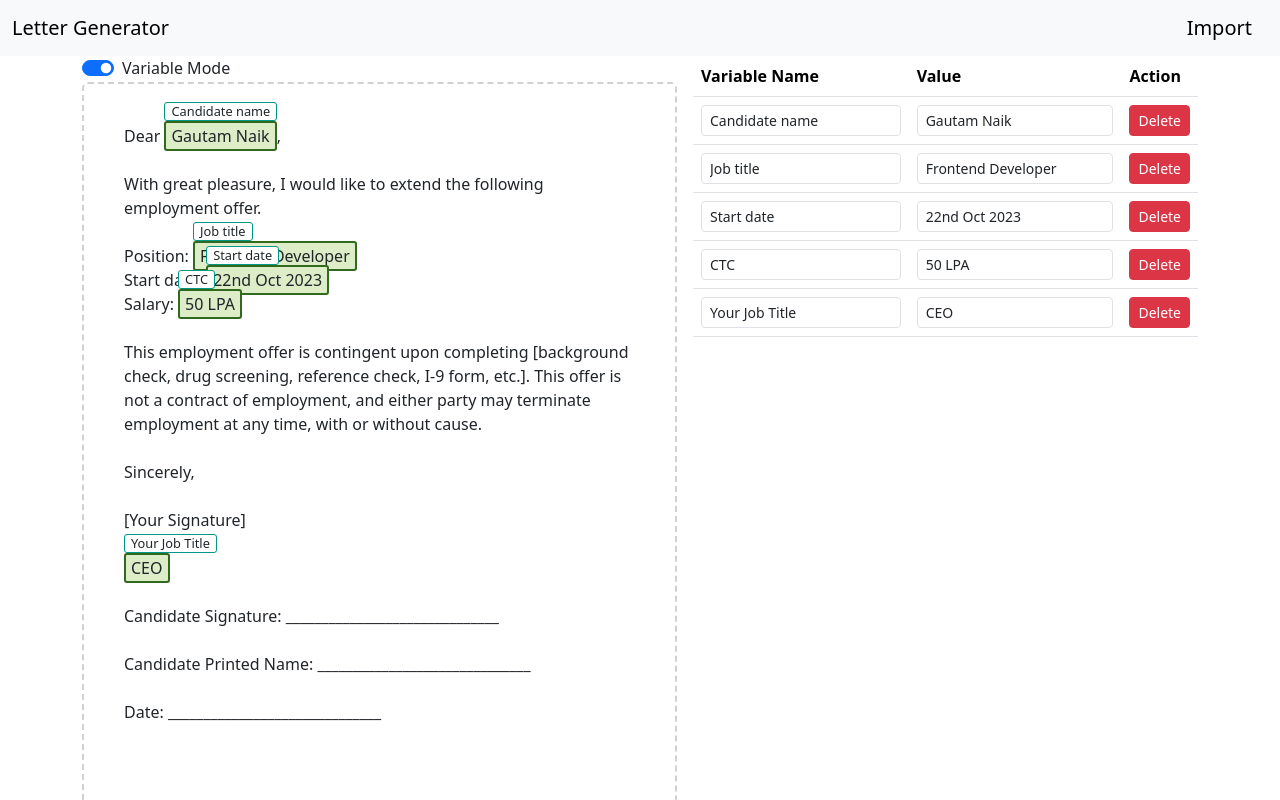
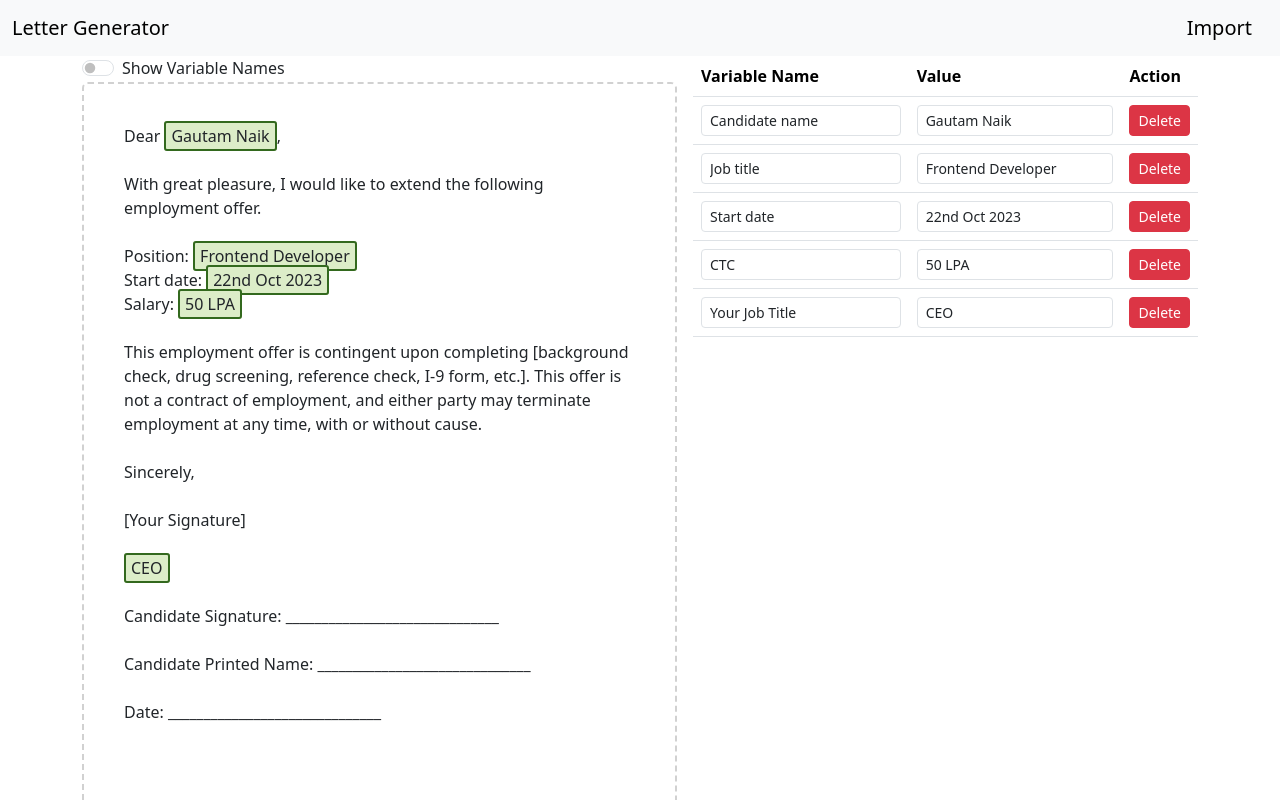
Before and after one commit to gautamnaik1994/letter-generator, a React (Vite) app: page / in a window 1280 px wide. Shown: the top 800 px of the page. Built offline with nearby package versions, Linux system fonts and the light colour scheme.

Commit message:
removed varible mode

```diff
--- a/src/components/Editor.jsx
+++ b/src/components/Editor.jsx
@@ -2,14 +2,15 @@ import { useState, useRef, useEffect } from 'react';
 import { nanoid } from 'nanoid';
 import JsPDF from 'jspdf';
 
-export default function Editor({htmlString}) {
-  const [variableMode, setVariableMode] = useState(true);
+export default function Editor({ htmlString }) {
+  //   const [variableMode, setVariableMode] = useState(true);
+  const [showVariableNames, setShowVariableNames] = useState(false);
   const [btnCoords, setBtnCoords] = useState({ left: 0, top: 0 });
   const [html, setHtml] = useState(htmlString);
   const [showVariablBtn, setShowVariableBtn] = useState(false);
   const [variables, setVariables] = useState(new Map());
-  const variableModeRef = useRef();
-  variableModeRef.current = variableMode;
+  //   const variableModeRef = useRef();
+  //   variableModeRef.current = variableMode;
 
   const editor = useRef(null);
 
@@ -40,7 +41,7 @@ export default function Editor({htmlString}) {
   const deleteVariable = (id) => {
     let elem = editor.current;
     let tag = elem.querySelector(`#${id}`);
-    let {parentNode} = tag;
+    let { parentNode } = tag;
     const textNode = document.createTextNode(tag.textContent);
     parentNode.insertBefore(textNode, tag);
     tag.remove();
@@ -57,7 +58,7 @@ export default function Editor({htmlString}) {
 
   const generateVariables = () => {
     let variableData = new Map();
-      const variableTags = editor.current.getElementsByTagName('mark');
+    const variableTags = editor.current.getElementsByTagName('mark');
 
     Array.from(variableTags).forEach((tag) => {
       variableData.set(tag.id, {
@@ -84,9 +85,9 @@ export default function Editor({htmlString}) {
     setHtml(editor.current.innerHTML);
   };
 
-    const handleNameChange = (e, id) => {
-      console.log( editor.current.innerHTML );
-      let tag = editor.current.querySelector(`#${id}`);
+  const handleNameChange = (e, id) => {
+    console.log(editor.current.innerHTML);
+    let tag = editor.current.querySelector(`#${id}`);
 
     tag.dataset.name = e.target.value;
 
@@ -113,10 +114,10 @@ export default function Editor({htmlString}) {
   }, []);
 
   const handleSelection = () => {
-    if (!variableModeRef.current) {
-      setShowVariableBtn(false);
-      return;
-    }
+    // if (!variableModeRef.current) {
+    //   setShowVariableBtn(false);
+    //   return;
+    // }
     let selection = window.getSelection();
     if (selection.toString().length === 0) {
       setShowVariableBtn(false);
@@ -143,13 +144,13 @@ export default function Editor({htmlString}) {
 
   const generatePDF = () => {
     const report = new JsPDF('portrait', 'pt', 'a4');
-    editor.current.classList.add('clean-editor');
+    editor.current.classList.remove('styled-editor');
     report.html(editor.current, {
-      callback: function(pdf) {
+      callback: function (pdf) {
         pdf
           .save('myfile.pdf', { returnPromise: true })
-          .then(editor.current.classList.remove('clean-editor'));
-      },
+          .then(editor.current.classList.add('styled-editor'));
+      }
     });
   };
 
@@ -175,7 +176,7 @@ export default function Editor({htmlString}) {
       <div className="container">
         <div className="d-flex gap-3">
           <div className="left-sec">
-            <div>
+            {/* <div>
               <div className="form-check form-switch">
                 <input
                   className="form-check-input"
@@ -185,24 +186,47 @@ export default function Editor({htmlString}) {
                   checked={variableMode}
                   onChange={(e) => setVariableMode(e.target.checked)}
                 />
-
                 <label className="form-check-label" htmlFor="flexSwitchCheckDefault">
                   Variable Mode
                 </label>
               </div>
+            </div> */}
+
+            <div>
+              <div className="form-check form-switch">
+                <input
+                  className="form-check-input"
+                  type="checkbox"
+                  role="switch"
+                  id="flexSwitchCheckDefault"
+                  checked={showVariableNames}
+                  onChange={(e) => setShowVariableNames(e.target.checked)}
+                />
+                <label className="form-check-label" htmlFor="flexSwitchCheckDefault">
+                  Show Variable Names
+                </label>
+              </div>
             </div>
             <p
-              contentEditable={!variableMode}
+              contentEditable={true}
               // onMouseUp={handleSelection}
-              className="form-control"
+              className={`editor form-control styled-editor ${
+                showVariableNames ? 'show-variable-name' : ''
+              }`}
               dangerouslySetInnerHTML={{ __html: html }}
-              onBlur={(e) => { setHtml(e.target.innerHTML); generateVariables() }}
+              onBlur={(e) => {
+                setHtml(e.target.innerHTML);
+                generateVariables();
+              }}
               ref={editor}
               id="editor"
-
             />
             {showVariablBtn && (
-              <button type="button" style={{ "--top": `${btnCoords.top}px`, "--left": `${btnCoords.left}px` }} className="btn btn-primary btn-sm create-variable-btn" onClick={createVariable}>
+              <button
+                type="button"
+                style={{ '--top': `${btnCoords.top}px`, '--left': `${btnCoords.left}px` }}
+                className="btn btn-primary btn-sm create-variable-btn"
+                onClick={createVariable}>
                 Create Variable
               </button>
             )}
--- a/src/styles/index.scss
+++ b/src/styles/index.scss
@@ -1,15 +1,28 @@
-@import "../../node_modules/bootstrap/scss/bootstrap.scss";
+@import '../../node_modules/bootstrap/scss/bootstrap.scss';
 
 
+
+.editor {
+  height: 842px;
+  width: 595px;
+  padding: 40px;
+  border:2px dashed transparent;
+}
+
+mark{
+  background-color: transparent;
+}
+
+.styled-editor{
+  border: 2px dashed #d1d1d1;
   mark {
-  background-color: #DCEDC8;
-  border: 2px solid #33691E;
+    background-color: #dcedc8;
+    border: 2px solid #33691e;
     padding: 2px 5px;
     border-radius: 3px;
     position: relative;
+    &:after {
 
-  &:after{
-    content: attr(data-name);
       position: absolute;
       bottom: calc(100% + 2px);
       background-color: white;
@@ -21,33 +34,35 @@ mark {
       line-height: 1;
       white-space: nowrap;
     }
-  &:hover{
+    &:hover {
       &:after{
-
+        content: attr(data-name);
+      }
+    }
+  }
+    &.show-variable-name{
+      mark {
+        &:after {
+          content: attr(data-name);
+        }
       }
     }
 }
 
-#editor{
-  height: 842px;
-  width: 595px;
-  padding: 40px;
-  border: 2px dashed #d1d1d1;
-}
-.clean-editor{
-  border: 0px dashed transparent!important;
-  mark{
-    background-color: transparent;
-    padding: 0;
-    border: 0px solid transparent;
-    &:after{
-      content: none;
-    }
-  }
-}
-.create-variable-btn{
-  position:fixed;
+// .clean-editor {
+//   border: 0px dashed transparent !important;
+//   mark {
+//     background-color: transparent;
+//     padding: 0;
+//     border: 0px solid transparent;
+//     &:after {
+//       content: none;
+//     }
+//   }
+// }
+.create-variable-btn {
+  position: fixed;
   z-index: 99;
-  top:calc(var(--top) + 25px);
+  top: calc(var(--top) + 25px);
   left: var(--left);
 }
```
Lines whose indentation alone changed are shown as unchanged.
